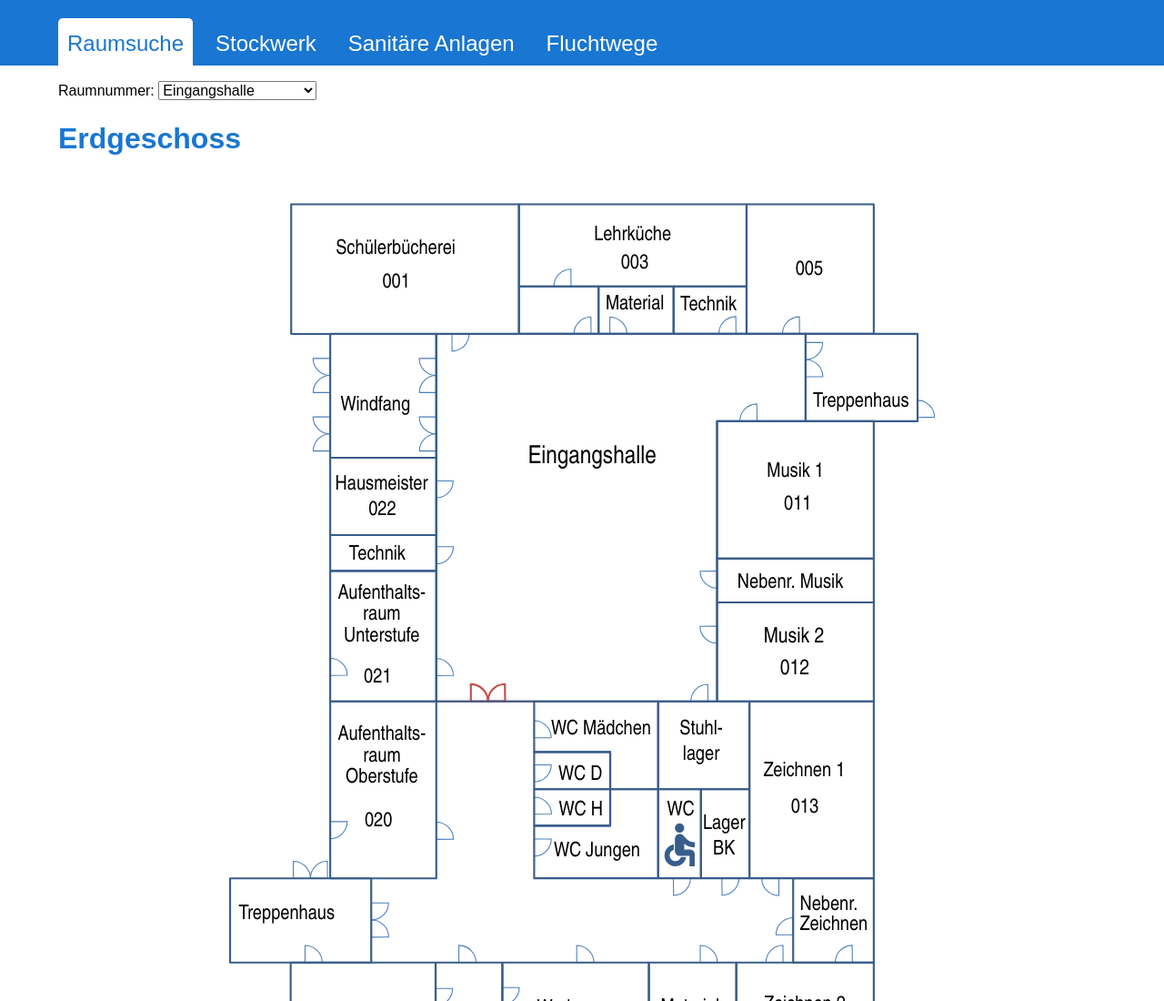
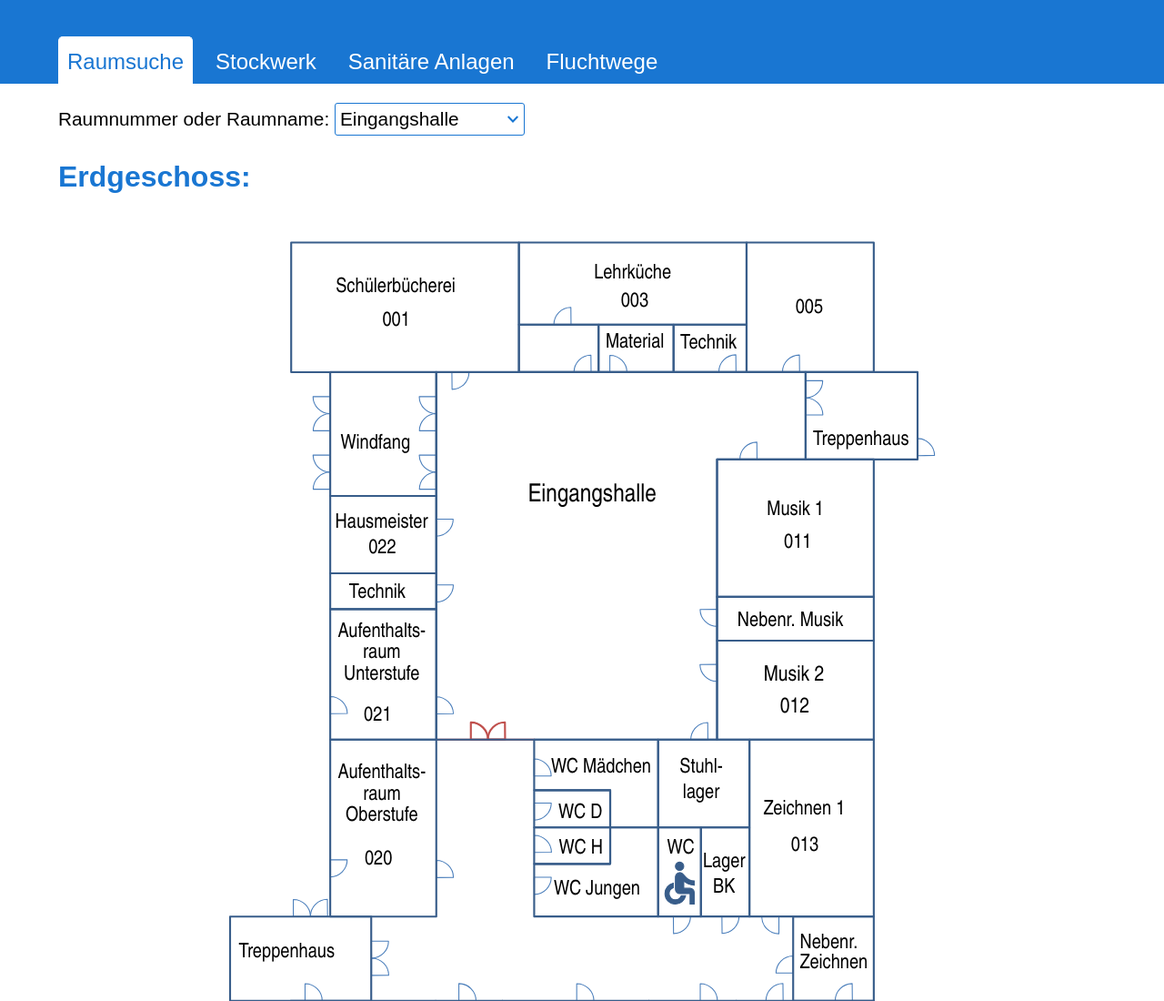
Before and after one commit to MitchiLaser/Features_Elly_Website, a plain HTML site: page Raumplan/Stand-Alone Web App/index.html in a window 1280 px wide. Shown: the top 1100 px of the page at 91% size. Drawn offline with Linux system fonts and the light colour scheme.

Commit message:
Verbesserungen an dem CSS der Web-App

```diff
--- a/Raumplan/Stand-Alone Web App/index.html
+++ b/Raumplan/Stand-Alone Web App/index.html
@@ -24,17 +24,17 @@
             </ul>
         </section>
         <section id=Raumsuche>
-            <p>Raumnummer:
+            <p>Raumnummer oder Raumname:
                 <select id="RaumnummerAuswahl">
                     <option>...</option>
                 </select>
             <p>
         </section>
         <section id="Headlines">
-            <h1>Erdgeschoss</h1>
-            <h1>1. Obergeschoss</h1>
-            <h1>2. Obergeschoss</h1>
-            <h1>3. Obergeschoss</h1>
+            <h1>Erdgeschoss:</h1>
+            <h1>1. Obergeschoss:</h1>
+            <h1>2. Obergeschoss:</h1>
+            <h1>3. Obergeschoss:</h1>
         </section>
         <div style="clear: both"></div>
         <object data="Schulhausplan.svg" type="image/svg+xml" id="Grundriss">
--- a/Raumplan/Stand-Alone Web App/script.js
+++ b/Raumplan/Stand-Alone Web App/script.js
@@ -142,8 +142,6 @@ window.addEventListener("load", function () {
             }
         })
     }
-
-    // TODO: bei sanitären anlagen aufruf wc eg hervorheben
 
 
 
--- a/Raumplan/Stand-Alone Web App/style.css
+++ b/Raumplan/Stand-Alone Web App/style.css
@@ -20,7 +20,7 @@ menu > ul{
     flex-direction: row;
     font-size: 1.5rem;
     margin: 0;
-    padding: 20px 5% 0 5%;
+    padding: 5vh 5% 0 5%;
     background-color: #1976D2;
     color: #fff;
 }
@@ -43,10 +43,7 @@ menu > ul > li.aktiviert{
     background-color: #fff;
     color: #1976D2;
 }
-/* optionale Zusatzfunktion, Einsatz noch umstritten
-menu > ul > li.aktiviert{
-    color: #0D47A1;
-}*/
+
 
 /* Untermenü Stockwerkauswahl*/
 #Stockwerkauswahl{
@@ -105,8 +102,24 @@ menu > ul > li.aktiviert{
 }
 
 /* Das Auswahlmenü für die Raumsuche */
+#Raumsuche{
+    font-size: 1.3rem;
+}
 #Raumsuche select{
-
+    -webkit-appearance: none;
+    -moz-appearance: none;
+    appearance: none;
+    border-image: none;
+    border: solid 1px #1976D2;
+    border-radius: 3px;
+    background-color: #fff;
+    color: #000;
+    font-size: 1.3rem;
+    background-image: none;
+    padding: 5px;
+    background-image: url(arrow.svg);
+    background-position: right;
+    background-repeat: no-repeat;
 }
 
 /* Die Überschriften für jedes Stockwerk */
```
Also changed, not shown: Raumplan/Stand-Alone Web App/arrow.svg (added).
